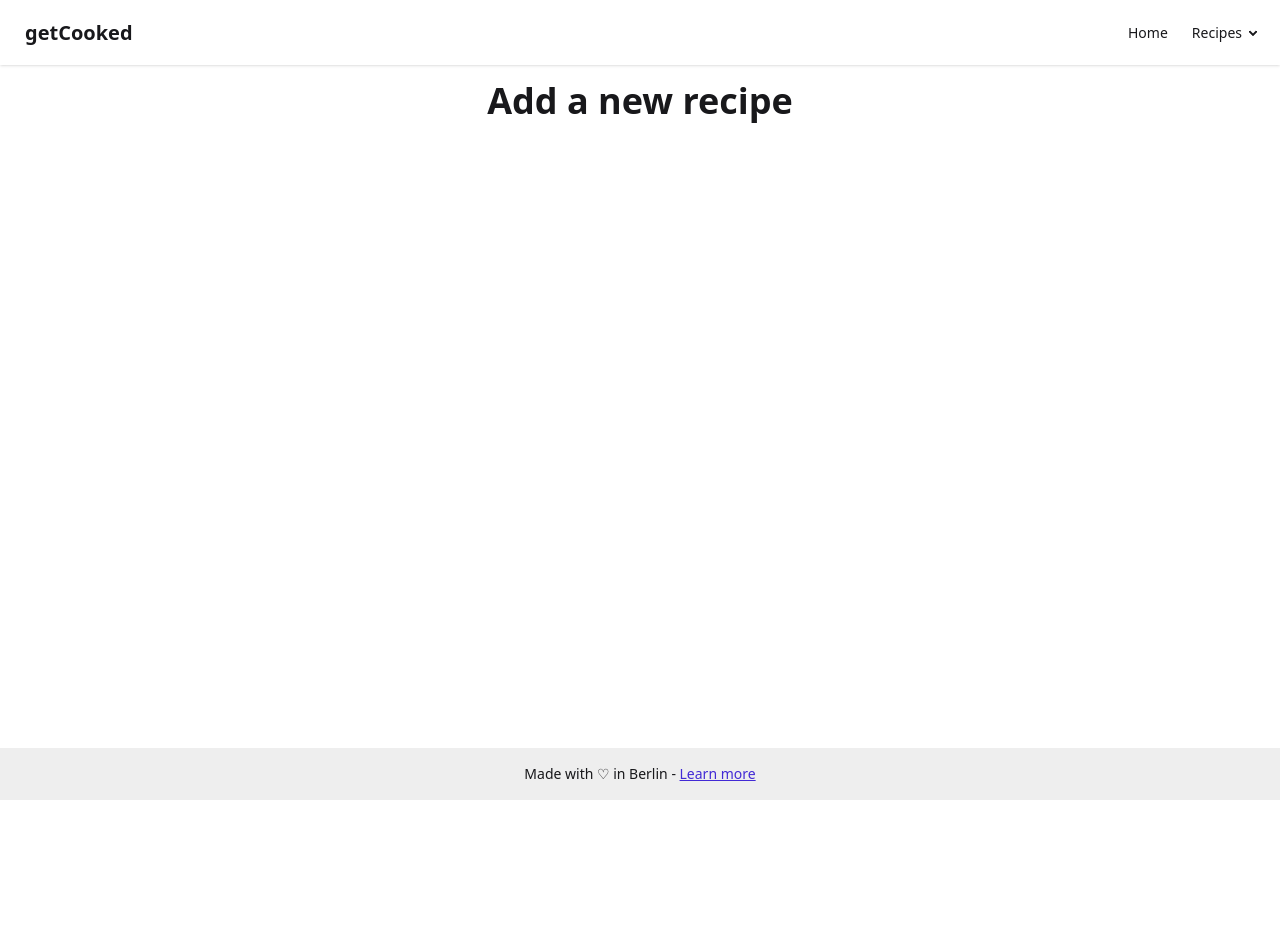
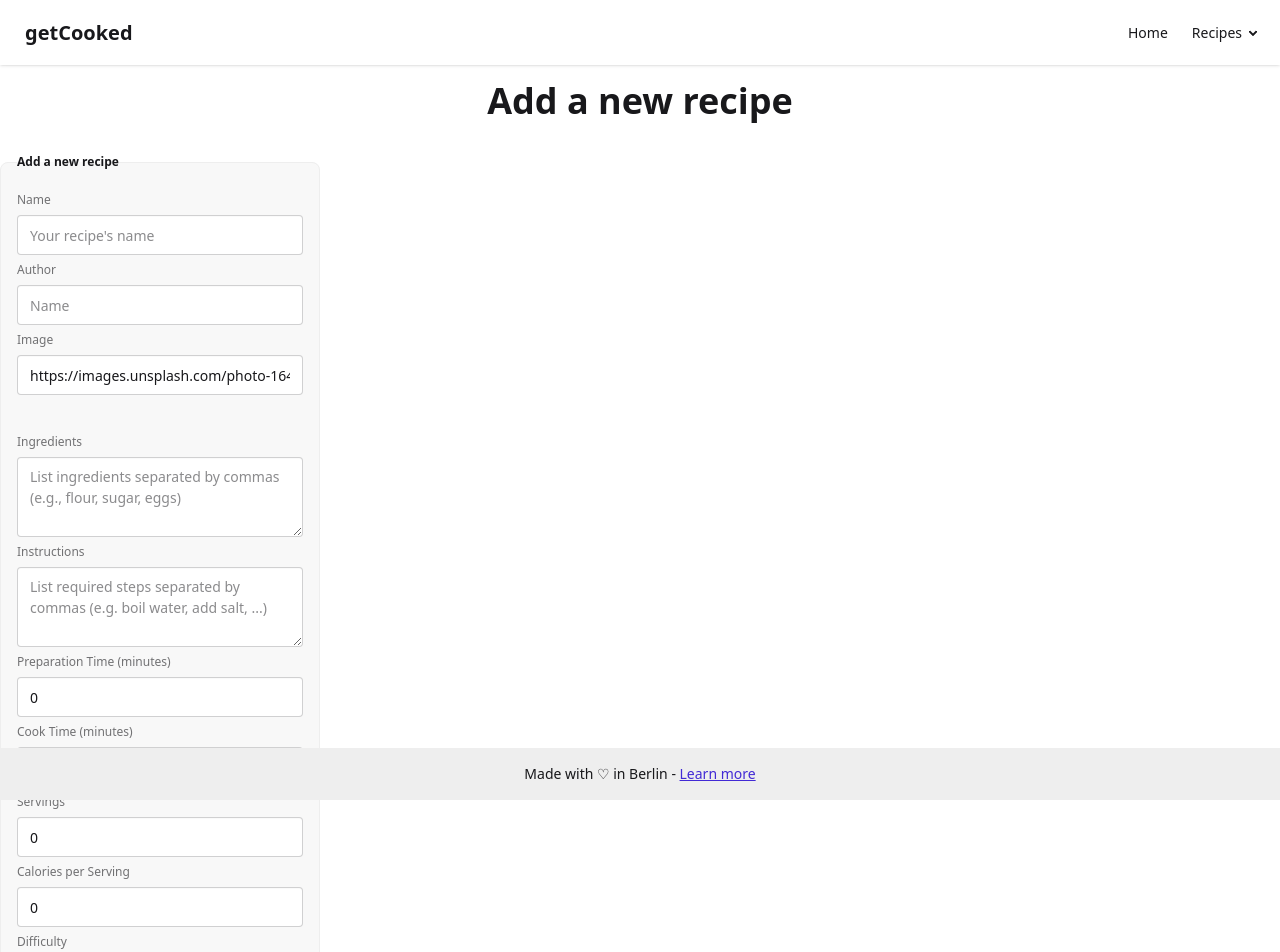
Before and after one commit to nathaliemar/project2-frontend, a React (Vite) app: page /cookbook/add in a window 1280 px wide. Shown: the top 952 px of the page. Before the commit the page ends 800 px from the top, so only its background shows below. Built offline with nearby package versions, Linux system fonts and the light colour scheme; no server answers.

Commit message:
feat: implement RecipeForm component; enhance AddRecipePage and ExplorePage with loading states and improved data handling

```diff
--- /dev/null
+++ b/src/components/LoadingScreen.jsx
@@ -0,0 +1,7 @@
+export function LoadingScreen() {
+  return (
+    <div className="grid place-items-center min-h-screen">
+      <div className="loading loading-spinner text-primary loading-xl" />
+    </div>
+  );
+}
--- /dev/null
+++ b/src/components/RecipeForm.jsx
@@ -0,0 +1,161 @@
+import { useEffect, useState } from "react";
+
+export function RecipeForm({ mode, recipe = {}, onSubmit }) {
+  //States (all-in-one)
+  const [formData, setFormData] = useState({
+    name: "",
+    author: "", //userId
+    //image
+    imageUrl:
+      "https://images.unsplash.com/photo-1645802734096-07f97fcd8bf2?q=80&w=2940&auto=format&fit=crop&ixlib=rb-4.1.0&ixid=M3wxMjA3fDB8MHxwaG90by1wYWdlfHx8fGVufDB8fHx8fA%3D%3D",
+    ingredients: [],
+    instructions: [],
+    prepTime: 0, //prepTimeMinutes
+    cookingTime: 0, //cookTimeMinutes
+    servings: 0,
+    calories: 0, //caloriesPerServing
+    difficulty: "Easy",
+  });
+
+  // Logic to pre-populate form in edit mode
+  useEffect(() => {
+    if (mode === "edit" && recipe) {
+      setFormData({
+        name: recipe.name || "",
+        author: recipe.author || "",
+        imageUrl: recipe.imageUrl || "",
+        ingredients: recipe.ingredients || [],
+        instructions: recipe.instructions || [],
+        prepTime: recipe.prepTime || 0,
+        cookingTime: recipe.cookingTime || 0,
+        servings: recipe.servings || 0,
+        calories: recipe.calories || 0,
+        difficulty: recipe.difficulty || "Easy",
+      });
+    }
+  }, [mode, recipe]);
+
+  // Generic input handler
+  const handleInputChange = (e) => {
+    const { name, value } = e.target;
+    setFormData((prev) => ({
+      ...prev,
+      [name]: value,
+    }));
+  };
+
+  // Handle form submission
+  const handleSubmit = (e) => {
+    e.preventDefault();
+    onSubmit(formData); //call parent provided onSubmit handler, POST for add, PUT/PATCH for edit
+  };
+  return (
+    <form onSubmit={handleSubmit}>
+      <fieldset className="fieldset bg-base-200 border-base-300 rounded-box w-xs border p-4">
+        <legend className="fieldset-legend">
+          {mode === "add" ? "Add a new recipe" : "Edit this recipe"}
+        </legend>
+        <label className="label">Name</label>
+        <input
+          type="text"
+          required
+          className="input"
+          placeholder="Your recipe's name"
+          name="name"
+          value={formData.name}
+          onChange={handleInputChange}
+        />
+        <label className="label">Author</label>
+        <input
+          type="text"
+          className="input"
+          placeholder="Name"
+          name="author"
+          value={formData.author}
+          onChange={handleInputChange}
+        />
+        <label className="label">Image</label>
+        <input
+          type="url"
+          className="input validator"
+          required
+          pattern="https?://.*"
+          title="Must be valid URL"
+          name="imageUrl"
+          value={formData.imageUrl}
+          onChange={handleInputChange}
+        />
+        <p className="validator-hint">Must be valid URL</p>
+        <label className="label">Ingredients</label>
+        <textarea
+          className="textarea"
+          required
+          placeholder="List ingredients separated by commas (e.g., flour, sugar, eggs)"
+          name="ingredients"
+          value={formData.ingredients}
+          onChange={handleInputChange}
+        ></textarea>
+        <label className="label">Instructions</label>
+        <textarea
+          className="textarea"
+          required
+          placeholder="List required steps separated by commas (e.g. boil water, add salt, ...)"
+          name="instructions"
+          value={formData.instructions}
+          onChange={handleInputChange}
+        ></textarea>
+        <label className="label">Preparation Time (minutes)</label>
+        <input
+          type="number"
+          className="input"
+          placeholder="Preparation time in minutes"
+          name="prepTime"
+          value={formData.prepTime}
+          onChange={handleInputChange}
+        />
+
+        <label className="label">Cook Time (minutes)</label>
+        <input
+          type="number"
+          className="input"
+          placeholder="Cooking time in minutes"
+          name="cookingTime"
+          value={formData.cookingTime}
+          onChange={handleInputChange}
+        />
+        <label className="label">Servings</label>
+        <input
+          type="number"
+          className="input"
+          placeholder="Number of servings"
+          name="servings"
+          value={formData.servings}
+          onChange={handleInputChange}
+        />
+        <label className="label">Calories per Serving</label>
+        <input
+          type="number"
+          className="input"
+          placeholder="Calories per serving"
+          name="calories"
+          value={formData.calories}
+          onChange={handleInputChange}
+        />
+        <label className="label">Difficulty</label>
+        <select
+          className="select"
+          value={formData.difficulty}
+          onChange={handleInputChange}
+          name="difficulty"
+        >
+          <option value="easy">Easy</option>
+          <option value="medium">Medium</option>
+          <option value="hard">Hard</option>
+        </select>
+        <button type="submit" className="btn btn-soft btn-primary">
+          Save
+        </button>
+      </fieldset>
+    </form>
+  );
+}
--- a/src/hooks/useFetch.js
+++ b/src/hooks/useFetch.js
@@ -12,7 +12,6 @@ export default function useFetch(baseURL) {
     baseURL,
     // withCredentials: true,
   });
-  // fetcher({})
   const fetcher = async ({
     method = "GET",
     endPoint = "/",
@@ -29,8 +28,9 @@ export default function useFetch(baseURL) {
         headers,
         // timeout,
       });
+      console.log(response);
 
-      setData(response.data); //TODO Why did it first work with only "response", then stopped?
+      setData(response); //TODO Why did it first work with only "response", then stopped?
       setError(null);
     } catch (err) {
       console.error("Error in useFetch hook", err);
--- a/src/pages/AddRecipePage.jsx
+++ b/src/pages/AddRecipePage.jsx
@@ -1,9 +1,41 @@
 import { PageHeadline } from "../components/PageHeadline";
+import { RecipeForm } from "../components/RecipeForm";
+import { useIntRecipeService } from "../services/int-recipe-service";
 
 export function AddRecipePage() {
+  const { postIntRecipe } = useIntRecipeService();
+  //Add form submission handler
+  const handleAddRecipe = async (formData) => {
+    console.log(formData);
+    //transform formData to match syntax of API
+    const reqBody = {
+      name: formData.name,
+      userId: formData.author,
+      image: formData.imageUrl,
+      ingredients: formData.ingredients.split(","),
+      instructions: formData.instructions.split(","),
+      prepTimeMinutes: formData.prepTime,
+      cookingTime: formData.cookingTime,
+      servings: formData.servings,
+      caloriesPerServing: formData.calories,
+      difficulty: formData.difficulty,
+    };
+
+    //Send form data to API
+
+    try {
+      const response = await postIntRecipe(reqBody);
+      console.log("recipe added successfully", response);
+      //TODO Add user-facing success message
+    } catch (error) {
+      console.log("error adding recipe", error);
+    }
+  };
+
   return (
     <div className="add-recipe-page">
       <PageHeadline text="Add a new recipe" />
+      <RecipeForm mode="add" onSubmit={handleAddRecipe} />
     </div>
   );
 }
--- a/src/pages/ExplorePage.jsx
+++ b/src/pages/ExplorePage.jsx
@@ -4,6 +4,7 @@ import { useExtRecipeService } from "../services/ext-recipe-service";
 import { PageHeadline } from "../components/PageHeadline";
 import { useEffect } from "react";
 import { RecipeCard } from "../components/RecipeCard";
+import { LoadingScreen } from "../components/LoadingScreen";
 
 export function ExplorePage() {
   const {
@@ -16,9 +17,9 @@ export function ExplorePage() {
   useEffect(() => {
     getAllExtRecipes();
   }, []);
-  if (getAllLoading) return <p>Loading...</p>;
+  if (getAllLoading) return <LoadingScreen />;
   if (getAllError) return <p>Oops, there has been an issue</p>;
-  const extRecipes = getAllResponse?.recipes || [];
+  const extRecipes = getAllResponse?.data.recipes || [];
 
   const handleSave = (id) => {
     console.log(`Saved recipe #${id}`);
--- /dev/null
+++ b/src/services/int-recipe-service.js
@@ -0,0 +1,34 @@
+import useFetch from "../hooks/useFetch";
+
+export const useIntRecipeService = () => {
+  const API_URL = import.meta.env.VITE_API_URL; //has 2 endpoints
+  const { data: response, error, loading, fetcher } = useFetch(API_URL);
+
+  //GET all recipes
+  const getAllIntRecipes = () => fetcher({ endPoint: "/recipes" });
+
+  //GET recipe by id
+  const getIntRecipeById = (recipeId) => {
+    console.log("fetching recipe with id:", recipeId);
+    return fetcher({ endPoint: "/recipes/" + recipeId });
+  };
+
+  //POST new recipe w/o ID
+  const postIntRecipe = (requestBody) => {
+    return fetcher({
+      method: "POST",
+      endPoint: "/recipes",
+      reqBody: requestBody,
+    });
+  };
+
+  return {
+    response,
+    error,
+    loading,
+    getAllIntRecipes,
+    getIntRecipeById,
+    postIntRecipe,
+    // getExtRecipeById: (id) => useFetch("https://dummyjson.com/recipes/" + id),
+  };
+};
```
Also changed, not shown: src/pages/RecipeDetailsPage.jsx (+21 -13 lines).
